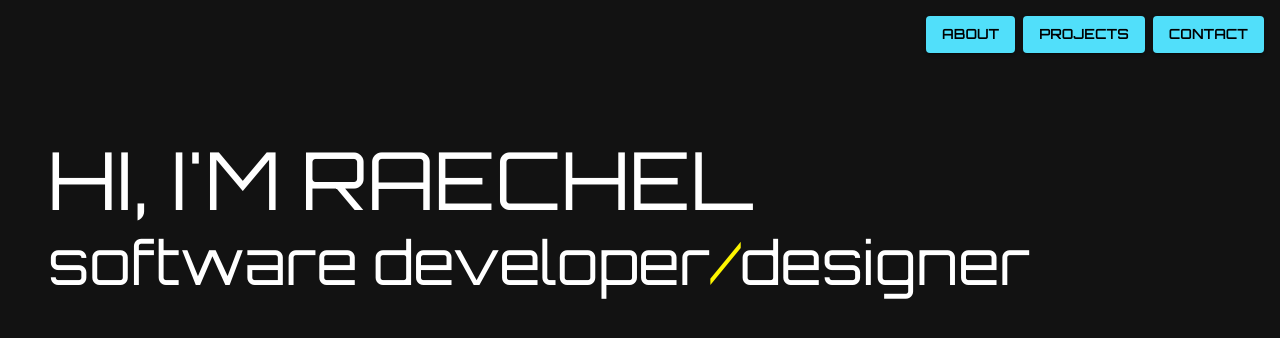
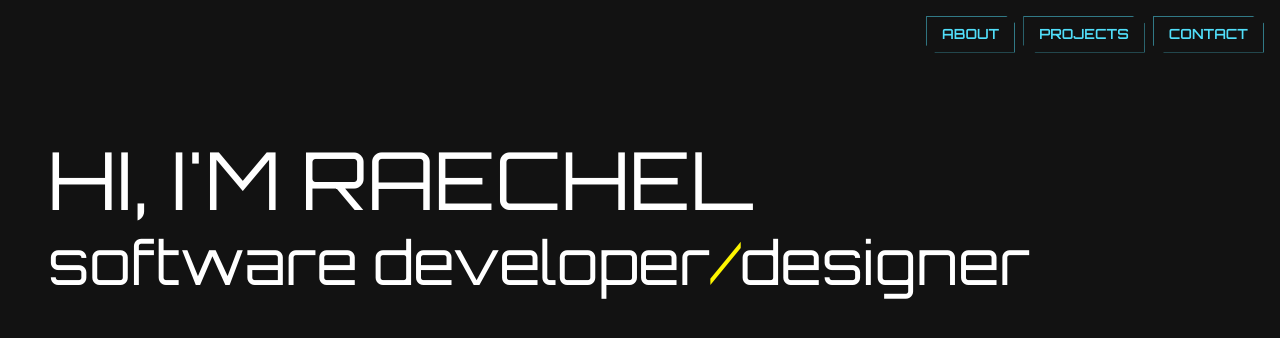
Before and after one commit to raechelo/Portfolio-Site, a React (Create React App) app: page / in a window 1280 px wide. Shown: the top 338 px of the page. Built offline with nearby package versions, Linux system fonts and the light colour scheme.

Commit message:
adds lodash, btns

```diff
--- a/package.json
+++ b/package.json
@@ -9,9 +9,11 @@
     "@fortawesome/free-brands-svg-icons": "^6.5.1",
     "@fortawesome/free-solid-svg-icons": "^6.5.1",
     "@fortawesome/react-fontawesome": "^0.2.0",
+    "@material-ui/core": "^4.12.4",
     "@mui/icons-material": "^5.14.16",
     "@mui/material": "^5.16.7",
     "font-awesome": "^4.7.0",
+    "lodash": "^4.17.21",
     "node-sass": "^9.0.0",
     "react": "^18.2",
     "react-animated-slider": "^1.1.4",
--- /dev/null
+++ b/src/components/Button/Button.tsx
@@ -0,0 +1,45 @@
+import { Button, ButtonProps } from "@mui/material";
+import { styled } from "@mui/material/styles";
+import theme from "../../styles/theme";
+import * as _ from "lodash";
+
+interface Props {
+  btnText: string;
+  disabled?: boolean;
+}
+
+type AnimationButtonProps = Partial<ButtonProps> & Props;
+
+const StyledButton = styled("button")({
+  color: `${theme.palette.secondary.main} !important`,
+  clipPath:
+    "polygon(0 0, 90% 0, 100% 20%, 100% 100%, 100% 100%, 10% 100%, 0 80%)",
+  "&:hover": {
+    color: "#00ffa0 !important",
+    filter:
+      "drop-shadow(2px 0px 0px #00ffa0) drop-shadow(0px 0px 0px #00ffa0) drop-shadow(0px 0px 0px #00ffa0) drop-shadow(0px -2px 0px #00ffa0)",
+  },
+});
+
+const AnimatedButton = ({
+  btnText,
+  disabled,
+  ...restProps
+}: AnimationButtonProps): JSX.Element => {
+  return (
+    <>
+      <div>
+        <Button
+          disabled={disabled}
+          component={StyledButton}
+          {...restProps}
+          variant='outlined'
+        >
+          {btnText}
+        </Button>
+      </div>
+    </>
+  );
+};
+
+export default AnimatedButton;
--- a/src/components/Nav/Nav.tsx
+++ b/src/components/Nav/Nav.tsx
@@ -1,13 +1,12 @@
-import { Button, Grid } from "@mui/material";
+import { Grid } from "@mui/material";
+import Button from "../Button/Button";
 
 const Nav = (): JSX.Element => {
   return (
     <Grid container sm={12} justifyContent='flex-end' p={2}>
       {["about", "projects", "contact"].map((opt) => (
         <Grid ml={1}>
-          <Button color='secondary' variant='contained'>
-            {opt}
-          </Button>
+          <Button color='secondary' btnText={opt} />
         </Grid>
       ))}
     </Grid>
--- a/src/components/Title/Title.tsx
+++ b/src/components/Title/Title.tsx
@@ -1,7 +1,28 @@
+import { makeStyles } from "@material-ui/core/styles";
 import { Typography } from "@mui/material";
 import theme from "../../styles/theme";
 
+const useStyles = makeStyles(() => ({
+  spreadAnimation: {
+    animation: "$spreadEffect 1s easeout",
+  },
+  "@keyframes spreadEffect": {
+    "0%": {
+      "letter-spacing": "-0.5em",
+      opacity: 0,
+    },
+    "40%": {
+      opacity: 0.6,
+    },
+    "100%": {
+      opacity: 1,
+    },
+  },
+}));
+
 const Title = (): JSX.Element => {
+  const classes = useStyles();
+
   return (
     <>
       <Typography
@@ -10,6 +31,7 @@ const Title = (): JSX.Element => {
           fontSize: "5rem",
           textTransform: "uppercase",
         }}
+        className={classes.spreadAnimation}
       >
         hi, i'm raechel
       </Typography>
--- a/src/styles/theme.ts
+++ b/src/styles/theme.ts
@@ -51,6 +51,17 @@ export const themeOptions: ThemeOptions = {
       fontFamily: "Orbitron",
     },
   },
+  components: {
+    MuiButton: {
+      styleOverrides: {
+        root: {
+          borderRadius: 0,
+          // "clip-path":
+          //   "polygon(0 0, 80% 0, 100% 40%, 100% 100%, 100% 100%, 20% 100%, 0 60%)",
+        },
+      },
+    },
+  },
 };
 
 const theme = createTheme(themeOptions);
```
Also changed, not shown: 1 other file (tests, documents, lock files or other folders).
